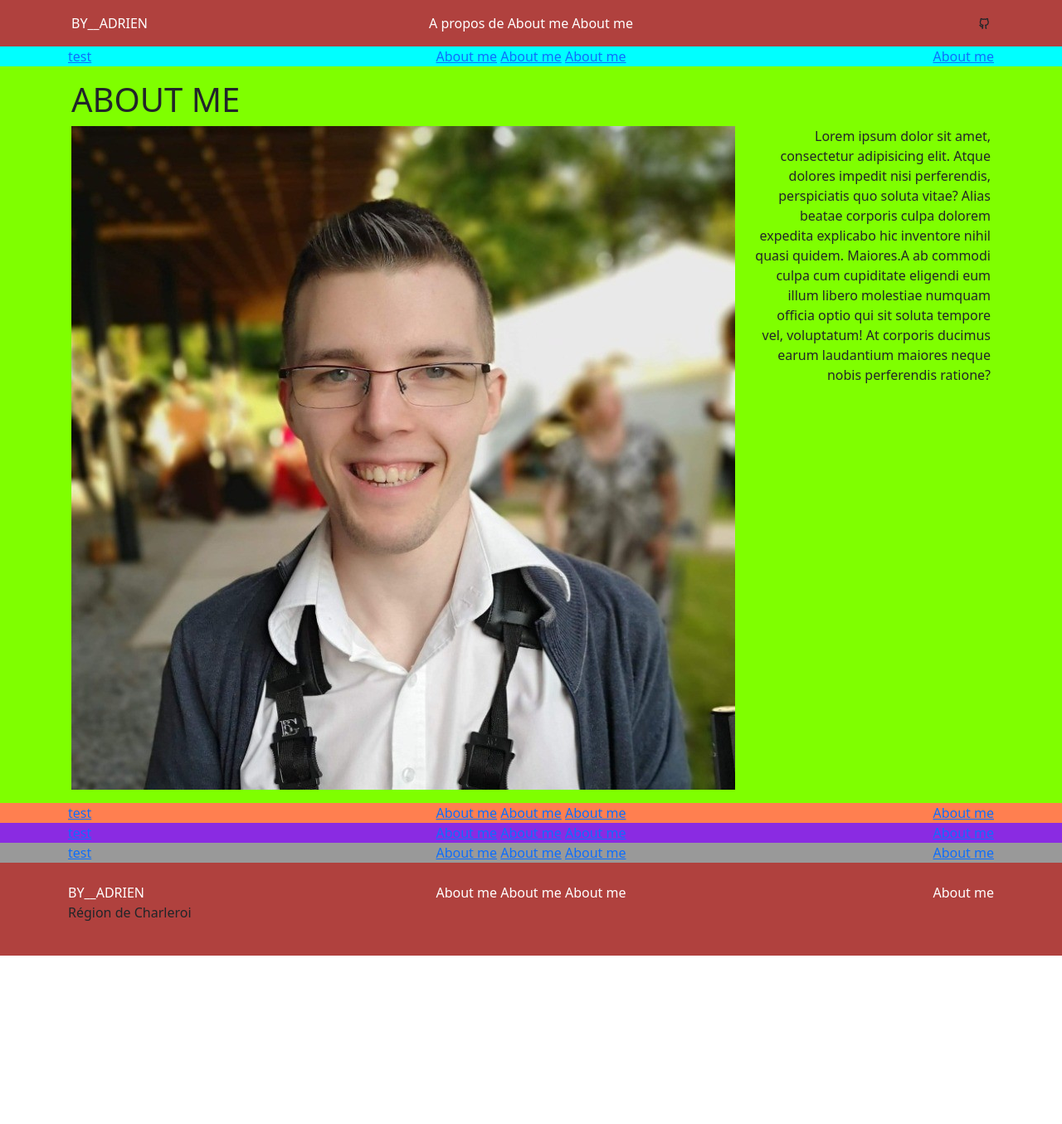
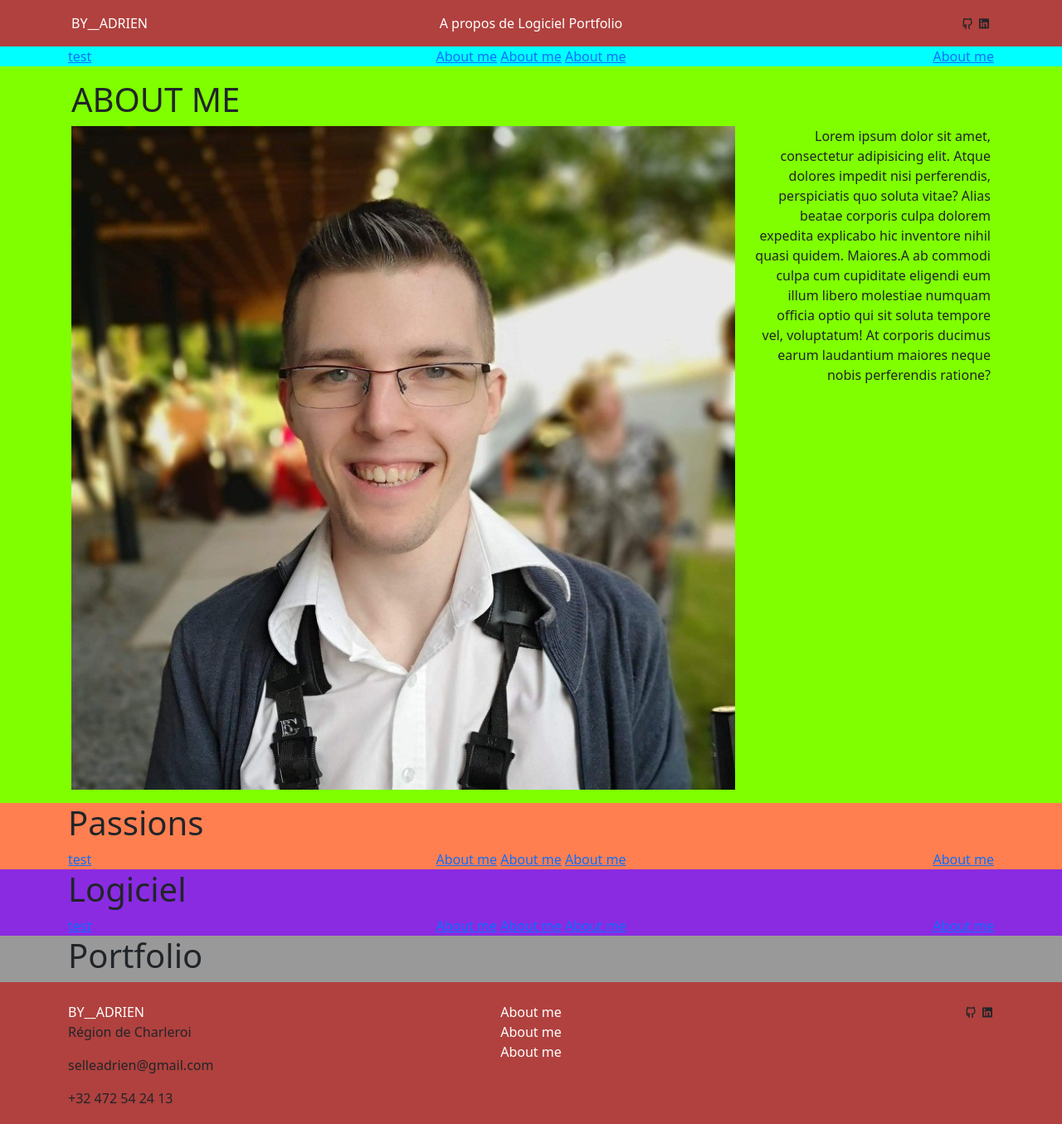
Before and after one commit to BYADRIEN/Adrien-portfolio-web, a plain HTML site: page index.html in a window 1280 px wide. Shown: the whole page at 83% size. Before the commit the page ends 1152 px from the top, so only its background shows below. Drawn offline with nearby package versions, Linux system fonts and the light colour scheme.

Commit message:
two first

```diff
--- a/index.html
+++ b/index.html
@@ -32,11 +32,12 @@
             </div>
             <div class="col text-center">
                 <a href="#aboutme">A propos de</a>
-                <a href="#aboutme">About me</a>
-                <a href="#aboutme">About me</a>
+                <a href="#aboutme">Logiciel</a>
+                <a href="#aboutme">Portfolio</a>
             </div>
             <div class="col text-end">
                 <i class="ri-github-line w-50"></i>
+                <i class="ri-linkedin-box-fill"></i>
             </div>
         </div>
     </div>
@@ -70,7 +71,11 @@
                 <img src="mynameis.jpg" height="800" width="800"/>
             </div>
             <div class="col text-end">
-                <p class="animate__animated animate__bounce">Lorem ipsum dolor sit amet, consectetur adipisicing elit. Atque dolores impedit nisi perferendis, perspiciatis quo soluta vitae? Alias beatae corporis culpa dolorem expedita explicabo hic inventore nihil quasi quidem. Maiores.A ab commodi culpa cum cupiditate eligendi eum illum libero molestiae numquam officia optio qui sit soluta tempore vel, voluptatum! At corporis ducimus earum laudantium maiores neque nobis perferendis ratione?</p>
+                <p class="animate__animated animate__bounce">Lorem ipsum dolor sit amet, consectetur adipisicing elit.
+                    Atque dolores impedit nisi perferendis, perspiciatis quo soluta vitae? Alias beatae corporis culpa
+                    dolorem expedita explicabo hic inventore nihil quasi quidem. Maiores.A ab commodi culpa cum
+                    cupiditate eligendi eum illum libero molestiae numquam officia optio qui sit soluta tempore vel,
+                    voluptatum! At corporis ducimus earum laudantium maiores neque nobis perferendis ratione?</p>
             </div>
         </div>
     </div>
@@ -79,6 +84,7 @@
 <!-- passions -->
 <Section id="passions">
     <div class="container ">
+        <h1>Passions</h1>
         <div class="row">
             <div class="col text-start">
                 <a href="#aboutme">test</a>
@@ -98,6 +104,7 @@
 <!-- logiciel utilisées -->
 <Section id="logiciel">
     <div class="container ">
+        <h1>Logiciel</h1>
         <div class="row">
             <div class="col text-start">
                 <a href="#aboutme">test</a>
@@ -117,17 +124,16 @@
 <!-- portfolio -->
 <Section id="portfolio">
     <div class="container ">
+        <h1>Portfolio</h1>
         <div class="row">
             <div class="col text-start">
-                <a href="#aboutme">test</a>
+
             </div>
             <div class="col text-center">
-                <a href="#aboutme">About me</a>
-                <a href="#aboutme">About me</a>
-                <a href="#aboutme">About me</a>
+
             </div>
-            <div class="col text-end">
-                <a href="#aboutme">About me</a>
+            <div class="col text-end d-block">
+
             </div>
         </div>
     </div>
@@ -140,14 +146,17 @@
             <div class="col text-start">
                 <a href="#aboutme">BY__ADRIEN</a>
                 <p>Région de Charleroi</p>
+                <p>selleadrien@gmail.com</p>
+                <p>+32 472 54 24 13</p>
             </div>
             <div class="col text-center">
-                <a href="#aboutme">About me</a>
-                <a href="#aboutme">About me</a>
-                <a href="#aboutme">About me</a>
+                <a class="d-block" href="#aboutme">About me</a>
+                <a class="d-block" href="#aboutme">About me</a>
+                <a class="d-block" href="#aboutme">About me</a>
             </div>
             <div class="col text-end">
-                <a href="#aboutme">About me</a>
+                <i class="ri-github-line w-50"></i>
+                <i class="ri-linkedin-box-fill"></i>
             </div>
         </div>
     </div>
```
